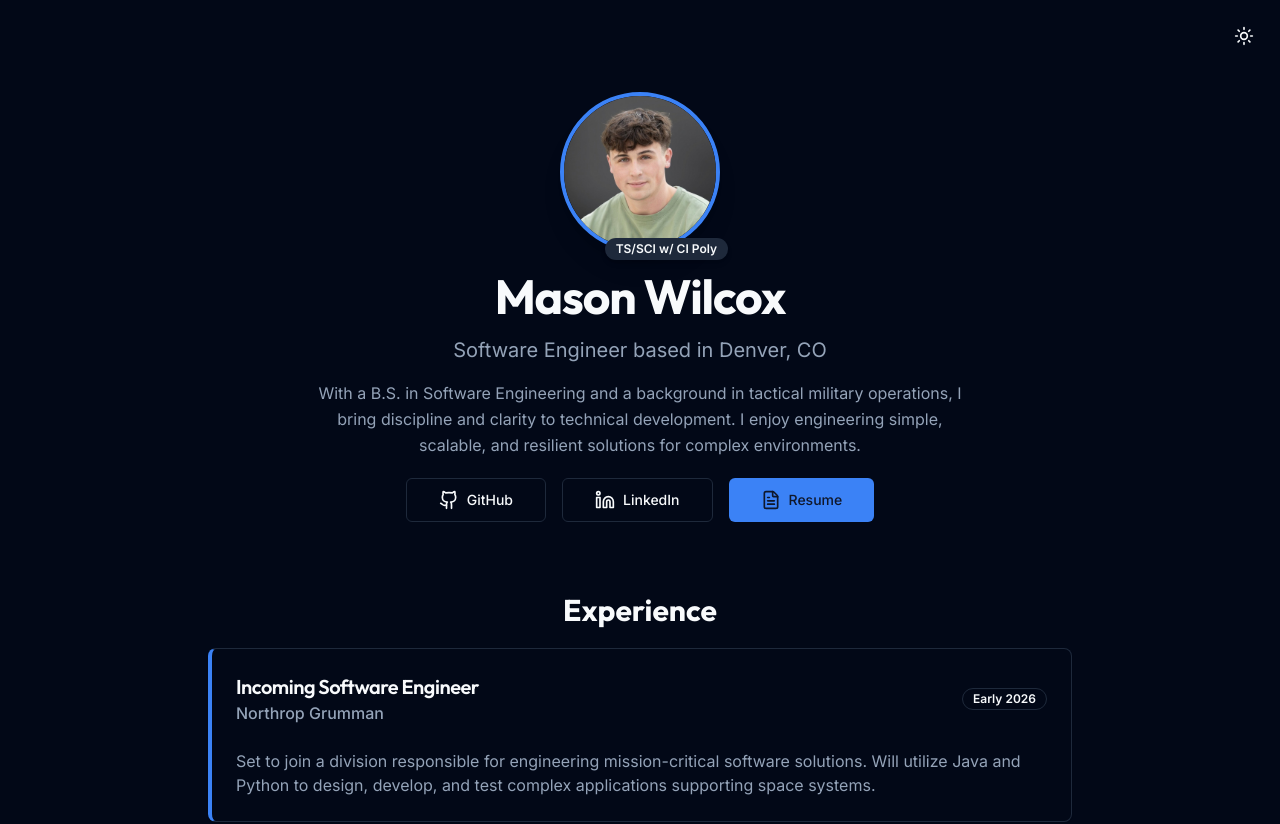
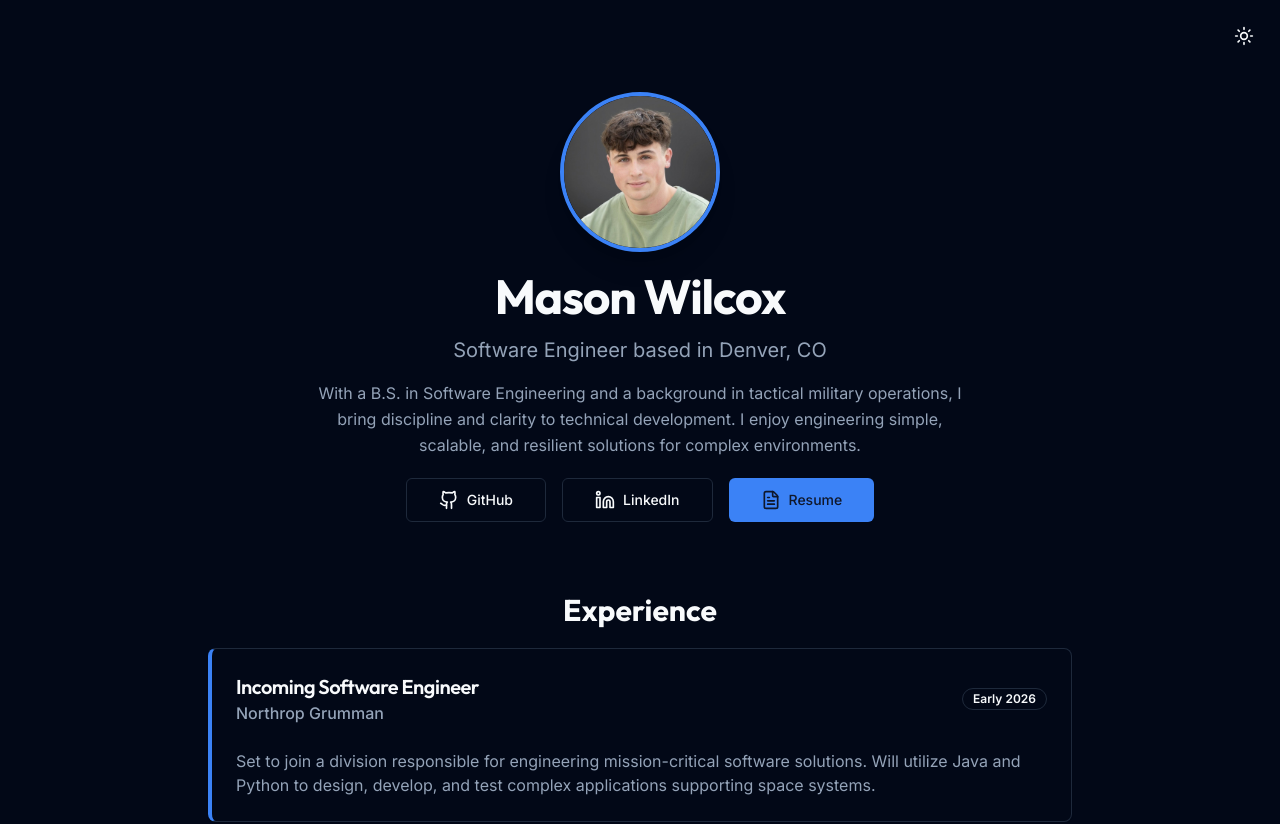
Before and after one commit to masonakdev/developer-portfolio, a React (Vite) app in the folder apps/portfolio/: page / in a window 1280 px wide. Shown: the top 824 px of the page. Built offline with nearby package versions, Linux system fonts and the light colour scheme; no server answers.

Commit message:
feat: remove badge from picture

```diff
--- a/apps/portfolio/src/components/sections/Hero.tsx
+++ b/apps/portfolio/src/components/sections/Hero.tsx
@@ -1,7 +1,6 @@
 import React from 'react';
 import { Github, Linkedin } from 'lucide-react';
 import { Button } from '@/components/ui/button';
-import { Badge } from '@/components/ui/badge';
 import ResumeButton from '@/components/ui/ResumeButton';
 import profilePic from '@/assets/profile_pic.png';
 
@@ -15,11 +14,6 @@ const Hero: React.FC = () => {
                         alt="Mason Wilcox"
                         className="w-full h-full object-cover scale-125"
                     />
-                </div>
-                <div className="absolute -bottom-2 -right-2">
-                    <Badge variant="secondary" className="text-xs shadow-md">
-                        TS/SCI w/ CI Poly
-                    </Badge>
                 </div>
             </div>
 
```
